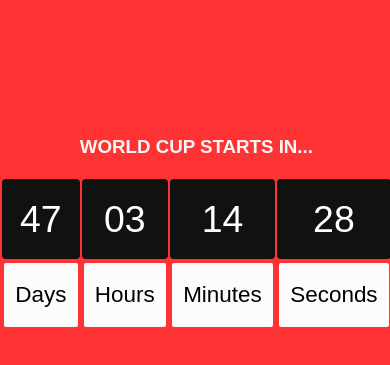
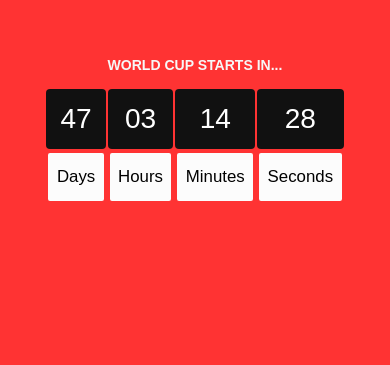
Before and after one commit to mattperkins/countdown, a plain HTML site: page index.html in a window 390 px wide. Shown: the part 199-564 px from the top of the page. Drawn offline with Linux system fonts and the light colour scheme.

Commit message:
fix media query

```diff
--- a/index.html
+++ b/index.html
@@ -15,9 +15,9 @@
             --txt-bg: #fcfcfc;
             --txt-border: #f33;
         }
-        @media (min-width: 800px){
+        @media (max-width: 800px){
             :root{
-                font-size: 1.4vw;
+                font-size: 1.8vw;
             }
             table.wrapper{
                 margin-top: -100px;
```
